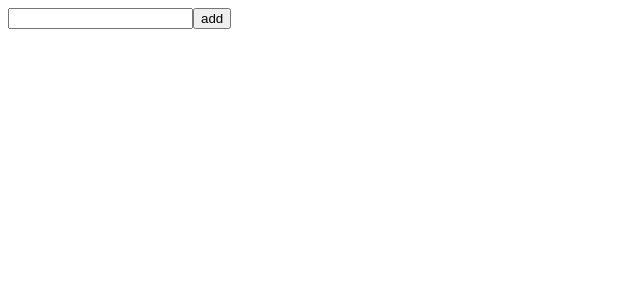
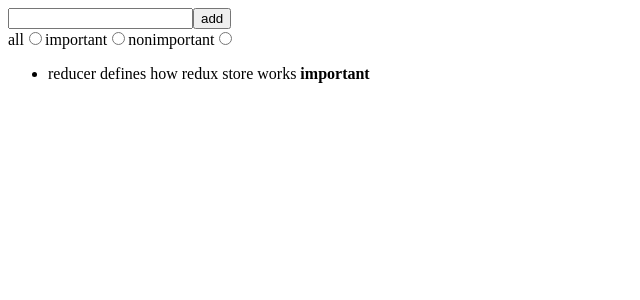
Before and after one commit to iuhmirza/redux-notes, a React (Create React App) app: page / in a window 1280 px wide. Shown: the top 300 px of the page, without its empty margins (0-640 px from the left). Built offline with nearby package versions, Linux system fonts and the light colour scheme.

Commit message:
Add Filter reducer

```diff
--- a/package.json
+++ b/package.json
@@ -3,6 +3,7 @@
   "version": "0.1.0",
   "private": true,
   "dependencies": {
+    "@reduxjs/toolkit": "^1.9.0",
     "@testing-library/jest-dom": "^5.16.5",
     "@testing-library/react": "^13.4.0",
     "@testing-library/user-event": "^13.5.0",
--- a/src/App.js
+++ b/src/App.js
@@ -1,11 +1,12 @@
 import NewNote from "./components/NewNote"
 import Notes from "./components/Notes"
+import VisibilityFilter from "./reducers/VisibilityFilter"
 
 const App = () => {
-
   return (
     <div>
       <NewNote />
+      <VisibilityFilter />
       <Notes />
     </div>
   )
--- a/src/components/Notes.js
+++ b/src/components/Notes.js
@@ -12,7 +12,14 @@ const Note = ({ note, handleClick }) => {
 
 const Notes = () => {
   const dispatch = useDispatch()
-  const notes = useSelector(state => state)
+  const notes = useSelector(({ filter, notes }) => {
+    if ( filter === 'ALL' ) {
+      return notes
+    }
+    return filter  === 'IMPORTANT'
+      ? notes.filter(note => note.important)
+      : notes.filter(note => !note.important)
+  })
 
   return(
     <ul>
--- a/src/index.js
+++ b/src/index.js
@@ -3,11 +3,27 @@ import ReactDOM from 'react-dom/client'
 
 import App from './App'
 
-import { createStore } from 'redux'
+import { combineReducers, createStore } from 'redux'
 import { Provider } from 'react-redux'
 import noteReducer from './reducers/noteReducer'
+import filterReducer from './reducers/filterReducer'
 
-const store = createStore(noteReducer)
+import { createNote } from './reducers/noteReducer'
+import { filterChange } from './reducers/filterReducer'
+
+const reducer = combineReducers({
+  notes: noteReducer,
+  filter: filterReducer
+})
+
+const store = createStore(reducer)
+
+console.log(store.getState())
+
+store.subscribe(() => console.log(store.getState()))
+store.dispatch(filterChange('IMPORTANT'))
+store.dispatch(createNote('combineReducers forms one reducer from many simple reducers'))
+
 
 ReactDOM.createRoot(document.getElementById('root')).render(
   <Provider store={store}>
--- /dev/null
+++ b/src/reducers/VisibilityFilter.js
@@ -0,0 +1,31 @@
+import { filterChange } from './filterReducer'
+import { useDispatch } from 'react-redux'
+
+const VisibilityFilter = (props) => {
+  const dispatch = useDispatch()
+
+  return (
+    <div>
+      all
+      <input
+        type="radio"
+        name="filter"
+        onChange={() => dispatch(filterChange('ALL'))}
+      />
+      important
+      <input
+        type="radio"
+        name="filter"
+        onChange={() => dispatch(filterChange('IMPORTANT'))}
+      />
+      nonimportant
+      <input
+        type="radio"
+        name="filter"
+        onChange={() => dispatch(filterChange('NONIMPORTANT'))}
+      />
+    </div>
+  )
+}
+
+export default VisibilityFilter
--- /dev/null
+++ b/src/reducers/filterReducer.js
@@ -0,0 +1,17 @@
+const filterReducer = (state = 'ALL', action) => {
+  switch (action.type) {
+    case 'SET_FILTER':
+      return action.filter
+    default:
+      return state
+  }
+}
+
+export const filterChange = filter =>  {
+  return {
+    type: 'SET_FILTER',
+    filter,
+  }
+}
+
+export default filterReducer
--- a/src/reducers/noteReducer.js
+++ b/src/reducers/noteReducer.js
@@ -1,4 +1,19 @@
-const noteReducer = (state = [], action) => {
+import { type } from "@testing-library/user-event/dist/type"
+
+const initialState = [
+  {
+    content: 'reducer defines how redux store works',
+    important: true,
+    id: 1,
+  },
+  {
+    content: 'state of store can contain any data',
+    important: false,
+    id: 2,
+  },
+]
+
+const noteReducer = (state = initialState, action) => {
   switch(action.type) {
     case 'NEW_NOTE':
       return [...state, action.data]
```
Also changed, not shown: 1 other file (tests, documents, lock files or other folders).
